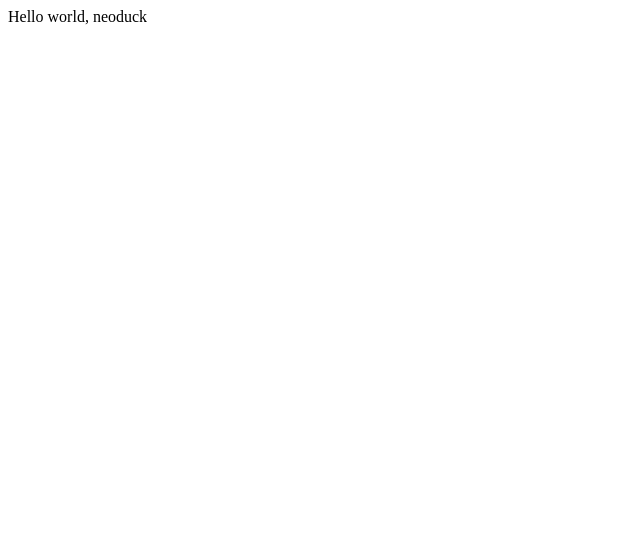
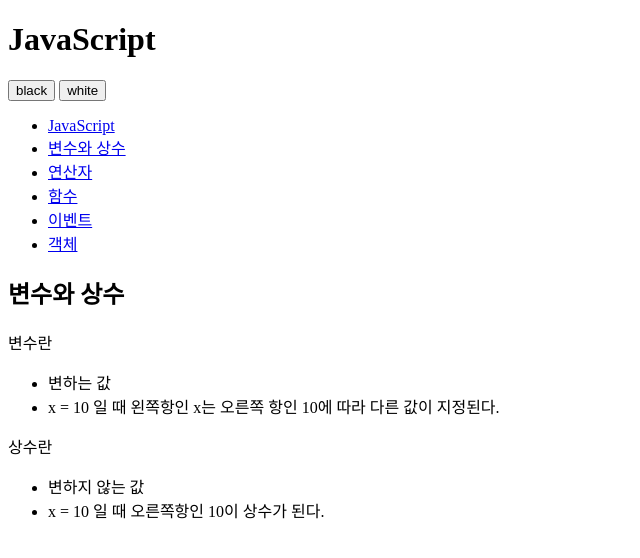
Before and after one commit to neoduck/open-neoduck, a plain HTML site: page index.html in a window 1280 px wide. Shown: the whole page, without its empty margins (0-640 px from the left). Drawn offline with Linux system fonts and the light colour scheme.

Commit message:
add html

```diff
--- a/index.html
+++ b/index.html
@@ -1,24 +1,53 @@
 <!DOCTYPE html>
-<html lang="en">
+<html>
     <head>
         <meta charset="utf-8" />
-
-        <!-- Always force latest IE rendering engine (even in intranet) & Chrome Frame
-        Remove this if you use the .htaccess -->
-        <meta http-equiv="X-UA-Compatible" content="IE=edge,chrome=1" />
-
-        <title>index</title>
-        <meta name="description" content="" />
-        <meta name="author" content="egoing" />
-
-        <meta name="viewport" content="width=device-width; initial-scale=1.0" />
-
-        <!-- Replace favicon.ico & apple-touch-icon.png in the root of your domain and delete these references -->
-        <link rel="shortcut icon" href="/favicon.ico" />
-        <link rel="apple-touch-icon" href="/apple-touch-icon.png" />
     </head>
 
-    <body>
-        Hello world, neoduck
+    <body id="body">
+        <div>
+            <header>
+                <h1>JavaScript</h1>
+            </header>
+            <div id="toolbar">
+                <input type="button" value="black" />
+                <input type="button" value="white" />
+            </div>
+            <nav>
+                <ul>
+                    <li><a href="http://opentutorials.org/course/49/17">JavaScript</a></li>
+                    <li><a href="http://opentutorials.org/course/49/16">변수와 상수</a></li>
+                    <li><a href="http://opentutorials.org/course/49/18">연산자</a></li>
+                    <li><a href="http://opentutorials.org/course/49/19">함수</a></li>
+                    <li><a href="http://opentutorials.org/course/49/20">이벤트</a></li>
+                    <li><a href="http://opentutorials.org/course/49/21">객체</a></li>
+                </ul>
+            </nav>
+            <article>
+                <h2>변수와 상수</h2>
+                <div>
+                    <p>변수란</p>
+                    <ul>
+                        <li>
+                            변하는 값
+                        </li>
+                        <li>
+                            x = 10 일 때 왼쪽항인 x는 오른쪽 항인 10에 따라 다른 값이 지정된다.
+                        </li>
+                    </ul>
+                    <p>
+                        상수란
+                    </p>
+                    <ul>
+                        <li>
+                            변하지 않는 값
+                        </li>
+                        <li>
+                            x = 10 일 때 오른쪽항인 10이 상수가 된다.
+                        </li>
+                    </ul>
+                </div>
+            </article>
+        </div>
     </body>
 </html>
```
